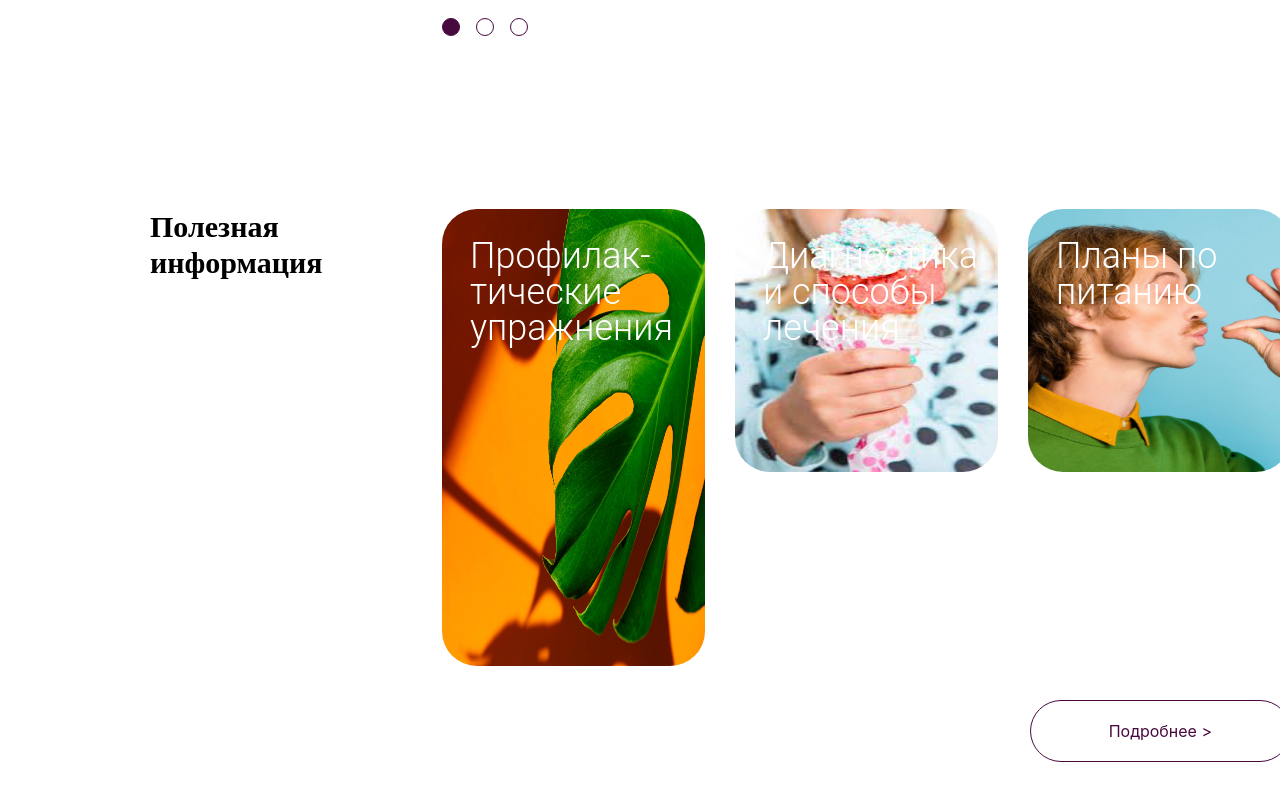
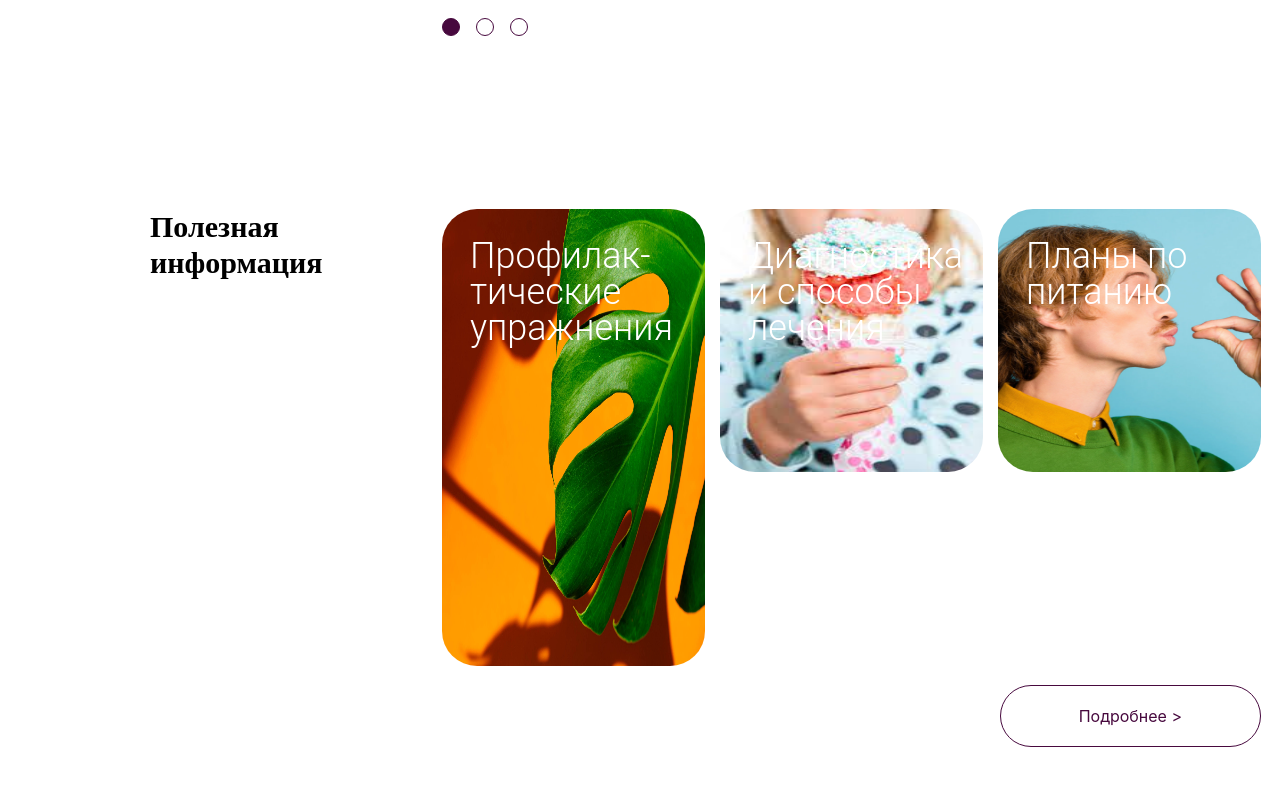
Before and after one commit to dalogsamurai/venarus-landing, a React (Create React App) app: page / in a window 1280 px wide. Shown: the part 2914-3714 px from the top of the page. Built offline with nearby package versions, Linux system fonts and the light colour scheme.

Commit message:
button fix

```diff
--- a/src/components/helpful-block.component.sass
+++ b/src/components/helpful-block.component.sass
@@ -9,7 +9,7 @@
         line-height: 100%
         color: $white
         position: absolute
-        width: 263px
+        width: 218px
         padding: 29px 28px
     &__image
         border-radius: 35px
--- a/src/components/helpful.component.sass
+++ b/src/components/helpful.component.sass
@@ -3,7 +3,7 @@
 
 .helpful
     display: grid
-    gap: 30px
+    gap: 15px
     grid-template-areas: "first second third" "first fourth fourth"
     // TODO
     &:nth-child(2)
@@ -17,5 +17,10 @@
     padding: 20px 78px
     border-radius: 32px
     text-align: center
-    &__text
-        color: $purple-second
+    cursor: pointer
+    text-color: $purple-second
+    transition-duration: .3s
+    color: $purple-second
+    &:hover
+        color: $white
+        background-color: $purple-second
--- a/src/components/helpful.component.tsx
+++ b/src/components/helpful.component.tsx
@@ -28,7 +28,8 @@ export const Helpful = () => {
       </div>
       <div className="helpful__bottom">
         <div className="more-button">
-          <div className="more-button__text">Подробнее {">"}</div>
+          Подробнее {">"}
+          {/* <div className="more-button__text">Подробнее {">"}</div> */}
         </div>
       </div>
     </>
```
